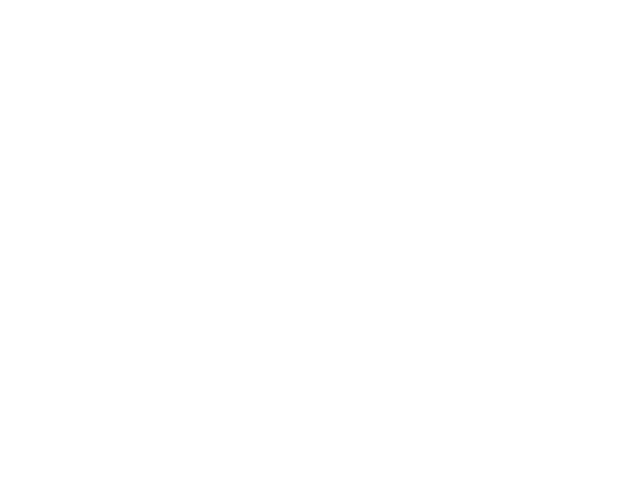
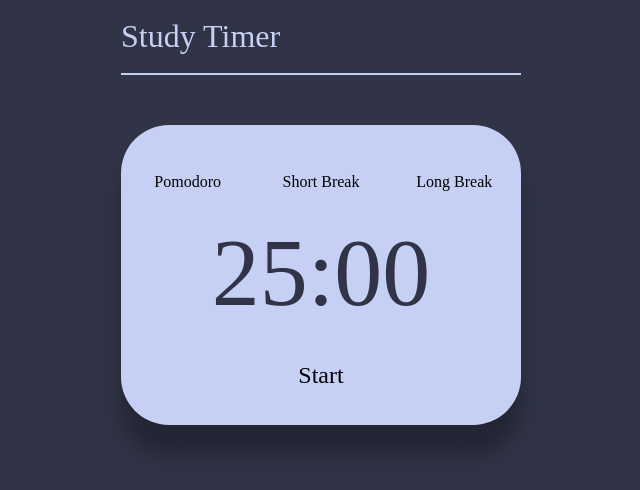
Before and after one commit to Nuggxt/PomoNugget, a plain HTML site: page index.html in a window 1280 px wide. Shown: the whole page, without its empty margins (319-959 px from the left). Drawn offline with Linux system fonts and the light colour scheme; a web font is replaced by a local one.

Commit message:
UI update
Got the timer UI done for now. Time to work on the code to get it working.

```diff
--- a/index.html
+++ b/index.html
@@ -1,15 +1,44 @@
 <!DOCTYPE html>
 <html lang="en">
+
 <head>
 	<meta charset="UTF-8">
 	<meta http-equiv="X-UA-Compatible" content="IE=edge">
 	<meta name="viewport" content="width=device-width, initial-scale=1.0">
 	<link rel="stylesheet" href="style.css">
+	<link rel="preconnect" href="https://fonts.googleapis.com">
+	<link rel="preconnect" href="https://fonts.gstatic.com" crossorigin>
+	<link href="https://fonts.googleapis.com/css2?family=Alice&display=swap" rel="stylesheet">
+	<link rel="icon" href="https://cdn-icons-png.flaticon.com/512/9368/9368372.png">
 	<title>Study Timer | Pomodoro</title>
 </head>
+
 <body>
-
-
+	<header>
+		<div class="logo">Study Timer</div>
+	</header>
+	<main>
+		<div class="pomo-card">
+			<div class="btns">
+				<div class="pomodoro">
+					<button>Pomodoro</button>
+				</div>
+				<div class="shortbr">
+					<button>Short Break</button>
+				</div>
+				<div class="longbr">
+					<button>Long Break</button>
+				</div>
+			</div>
+			<div class="timer">
+				25:00
+			</div>
+			<div class="stbtn">
+				<button id="start-btn">Start</button>
+			</div>
+		</div>
+	</main>
 	<script src="main.js"></script>
 </body>
+
 </html>
--- a/style.css
+++ b/style.css
@@ -0,0 +1,75 @@
+* {
+	box-sizing: border-box;
+	padding: 0;
+	margin: 0;
+	font-family: 'Alice', serif;
+}
+
+body {
+	background-color: #303446;
+	color: #c6d0f5;
+}
+
+header {
+	border-bottom: 2px solid #c6d0f5;
+	margin: auto;
+	display: flex;
+	justify-content: space-between;
+	align-items: center;
+	max-width: 400px;
+	height: 75px;
+}
+
+.logo {
+	font-size: 2rem;
+}
+
+.pomo-card {
+	background-color: #c6d0f5;
+	border-radius: 3rem;
+	display: flex;
+	flex-direction: column;
+	justify-content: center;
+	align-items: center;
+	max-width: 400px;
+	height: 300px;
+	margin: auto;
+	margin-top: 50px;
+	box-shadow: 0px 30px 20px #232634;
+}
+
+.btns {
+	display: flex;
+	flex-direction: row;
+	justify-content: space-around;
+	align-items: center;
+	height: 50px;
+	width: 100%;
+}
+
+button {
+	background: none;
+	width: 100px;
+	height: 35px;
+	font-size: 1em;
+	border: none;
+}
+
+button:hover {
+	cursor: pointer;
+}
+
+button:active{
+	transform: scale(.97);
+}
+
+#start-btn {
+	font-size: 1.5rem;
+	margin-top: 30px;
+}
+
+.timer{
+	color: #303446;
+	font-size: 6rem;
+	margin-top: 10px;
+}
```
